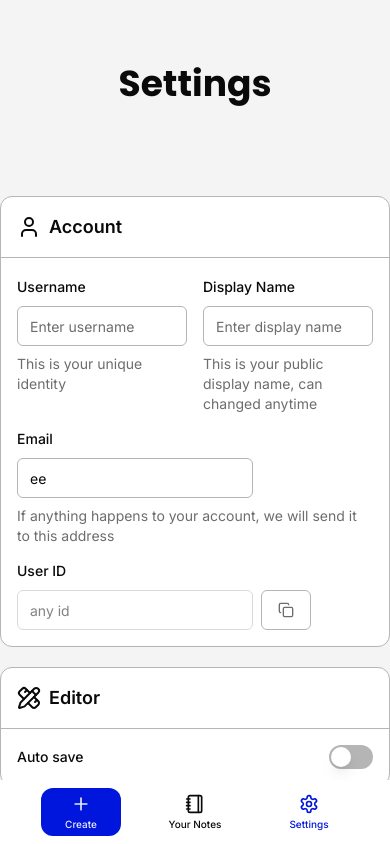
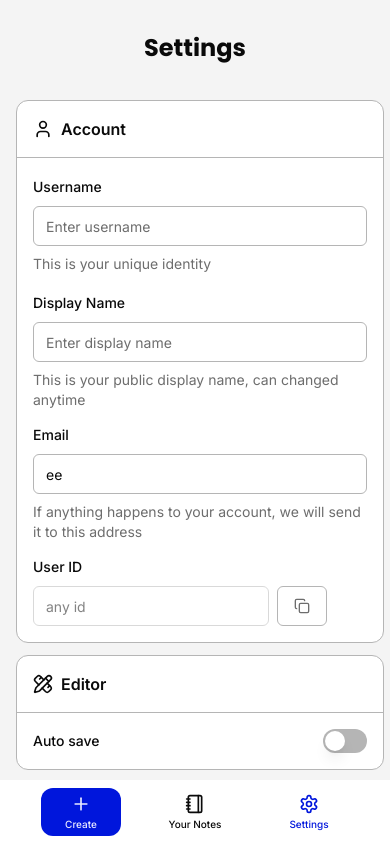
Before and after one commit to nomi-nonsz/danota, a Next.js app: page /settings in a window 390 px wide. Built offline with nearby package versions, Linux system fonts and the light colour scheme; a web font is replaced by a local one.

Commit message:
Settings responsive (#4)
* settings responsive

```diff
--- a/src/app/(authorized)/notes/page.tsx
+++ b/src/app/(authorized)/notes/page.tsx
@@ -24,7 +24,7 @@ export default function NotesPage () {
           <NotesBar />
         </div>
         {/* suspense this */}
-        <WorkContainer className="flex flex-col gap-4">
+        <WorkContainer className="flex flex-col sm:gap-4 gap-2">
           {Array(5).fill("").map((_, a) =>
             <NoteItem
               key={a}
--- a/src/app/(authorized)/settings/client.tsx
+++ b/src/app/(authorized)/settings/client.tsx
@@ -35,7 +35,7 @@ export const SettingsClient = () => {
   }
 
   return (
-    <WorkContainer className="space-y-5">
+    <WorkContainer className="sm:space-y-5 space-y-3 sm:p-0 px-4 pb-4">
       <Form {...form}>
         <SettingsCard title="Account" icon={UserIcon}>
           <AccountSettingsForm uid={"any id"} form={form} />
--- a/src/app/(authorized)/settings/page.tsx
+++ b/src/app/(authorized)/settings/page.tsx
@@ -4,8 +4,8 @@ import { SettingsClient } from "./client"
 export default function NotesPage () {
   return (
     <main className="h-full flex flex-col gap-7">
-      <header className="my-16 text-center">
-        <h1 className={`text-4xl font-bold ${poppins.className}`}>Settings</h1>
+      <header className="sm:my-16 mb-2 mt-8 text-center">
+        <h1 className={`sm:text-4xl text-2xl font-bold ${poppins.className}`}>Settings</h1>
       </header>
       <SettingsClient />
     </main>
--- a/src/components/single/forms/account-settings-form.tsx
+++ b/src/components/single/forms/account-settings-form.tsx
@@ -22,7 +22,7 @@ export const AccountSettingsForm = ({
 
   return (
     <div className="space-y-3">
-      <div className="flex gap-4">
+      <div className="flex sm:flex-row flex-col gap-4">
         <FormField
           control={form.control}
           name="username"
@@ -63,7 +63,7 @@ export const AccountSettingsForm = ({
           <FormItem className="flex-1">
             <FormLabel>Email</FormLabel>
             <FormControl>
-              <Input className="w-auto" type="email" placeholder="Enter email" {...field} />
+              <Input className="sm:w-auto w-full" type="email" placeholder="Enter email" {...field} />
             </FormControl>
             <FormDescription>
               If anything happens to your account, we will send it to this address
--- a/src/components/ui/settings-card.tsx
+++ b/src/components/ui/settings-card.tsx
@@ -1,4 +1,6 @@
 'use client'
+
+import { LucideIcon } from "lucide-react"
 
 export const SettingsCard = ({
   title,
@@ -6,13 +8,13 @@ export const SettingsCard = ({
   icon: Icon,
 }: {
   title: string,
-  icon: React.ElementType,
+  icon: LucideIcon,
   children: React.ReactNode
 }) => (
   <div className="bg-background border rounded-xl">
     <header className="p-4 flex gap-2 items-center">
-      <Icon />
-      <h2 className="font-semibold text-lg">{title}</h2>
+      <Icon className="sm:size-auto size-5" />
+      <h2 className="font-semibold sm:text-lg">{title}</h2>
     </header>
     <hr className="border-border" />
     <div className="p-4">
```
